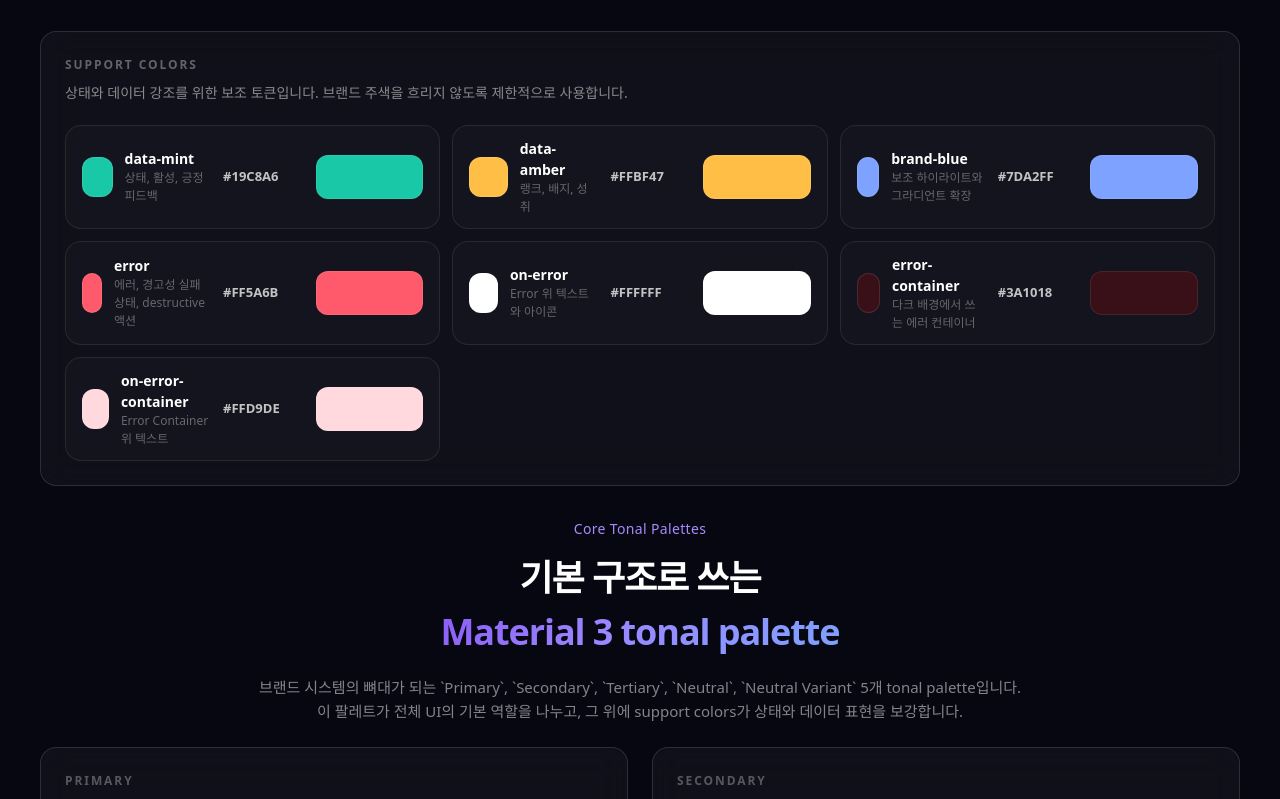
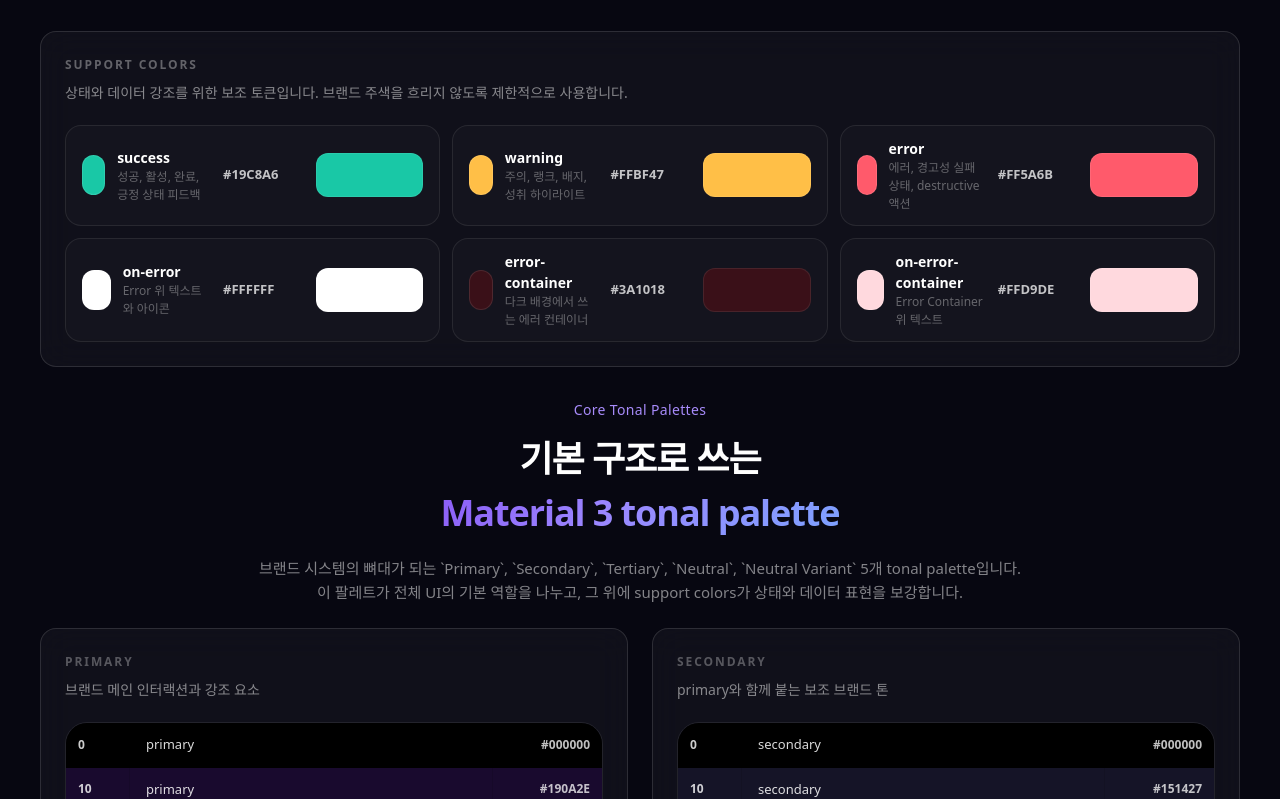
Before and after one commit to seola0114/table-tales, a Next.js app: page /design-system in a window 1280 px wide. Shown: the part 2741-3540 px from the top of the page. Built offline with nearby package versions, Linux system fonts and the light colour scheme; a web font is replaced by a local one.

Commit message:
Rename support palettes by role

```diff
--- a/app/design-system/page.tsx
+++ b/app/design-system/page.tsx
@@ -40,9 +40,8 @@
 ];
 
 const supportTokens = [
-  { label: "data-mint", value: "#19C8A6", note: "상태, 활성, 긍정 피드백" },
-  { label: "data-amber", value: "#FFBF47", note: "랭크, 배지, 성취" },
-  { label: "brand-blue", value: "#7DA2FF", note: "보조 하이라이트와 그라디언트 확장" },
+  { label: "success", value: "#19C8A6", note: "성공, 활성, 완료, 긍정 상태 피드백" },
+  { label: "warning", value: "#FFBF47", note: "주의, 랭크, 배지, 성취 하이라이트" },
   { label: "error", value: "#FF5A6B", note: "에러, 경고성 실패 상태, destructive 액션" },
   { label: "on-error", value: "#FFFFFF", note: "Error 위 텍스트와 아이콘" },
   { label: "error-container", value: "#3A1018", note: "다크 배경에서 쓰는 에러 컨테이너" },
@@ -51,7 +50,7 @@
 
 const supportTonalPalettes = [
   {
-    name: "Data Mint",
+    name: "Success",
     role: "상태, 활성, 성공 메시지, 진행 상태",
     tones: [
       { tone: 0, value: "#000000" },
@@ -70,7 +69,7 @@
     ],
   },
   {
-    name: "Data Amber",
+    name: "Warning",
     role: "랭크, 배지, 포인트, 성취 하이라이트",
     tones: [
       { tone: 0, value: "#000000" },
@@ -85,25 +84,6 @@
       { tone: 90, value: "#FFE08E" },
       { tone: 95, value: "#FFF0C4" },
       { tone: 99, value: "#FFFBEF" },
-      { tone: 100, value: "#FFFFFF" },
-    ],
-  },
-  {
-    name: "Brand Blue",
-    role: "차트, 링크 강조, 보조 하이라이트, 정보성 포인트",
-    tones: [
-      { tone: 0, value: "#000000" },
-      { tone: 10, value: "#001A38" },
-      { tone: 20, value: "#002E60" },
-      { tone: 30, value: "#0B4789" },
-      { tone: 40, value: "#2862B3" },
-      { tone: 50, value: "#4A7BD6" },
-      { tone: 60, value: "#6D95F3" },
-      { tone: 70, value: "#7DA2FF" },
-      { tone: 80, value: "#B7CCFF" },
-      { tone: 90, value: "#DCE5FF" },
-      { tone: 95, value: "#EEF2FF" },
-      { tone: 99, value: "#FCFCFF" },
       { tone: 100, value: "#FFFFFF" },
     ],
   },
@@ -511,7 +491,7 @@
             <span className="gradient-text">Material 3 tonal palette</span>
           </h3>
           <p className="mx-auto mt-4 max-w-3xl text-[15px] leading-relaxed text-white/50">
-            `data-mint`, `data-amber`, `brand-blue`는 단일 컬러로만 쓰기보다, Material 3 방식처럼 tone 단위로 확장해두면 상태, 배지, 데이터 시각화에 더 안정적으로 적용할 수 있습니다.
+            support colors는 상태 역할 중심으로 `Success`, `Warning`, `Error`만 남겼습니다. 블루 축은 support에서 빼고 위의 `Tertiary` tonal palette 하나로 통일해서, 역할이 겹치지 않도록 정리했습니다.
           </p>
         </div>
 
```
